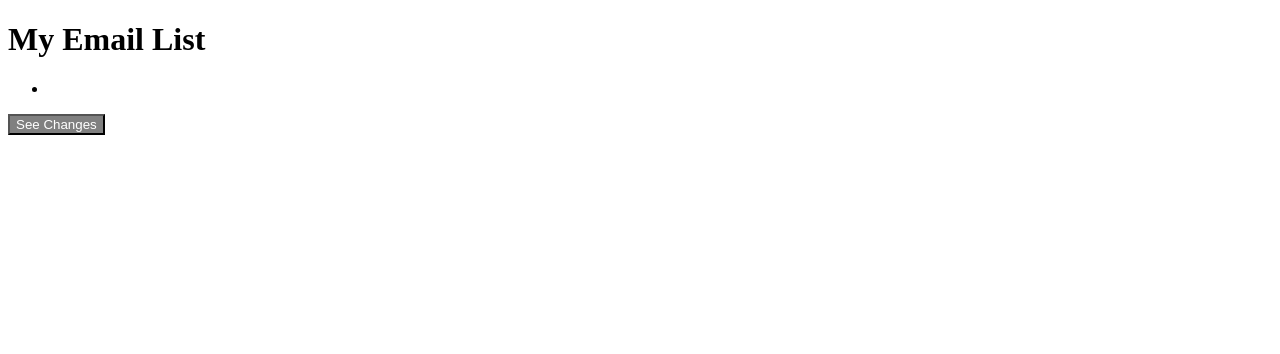
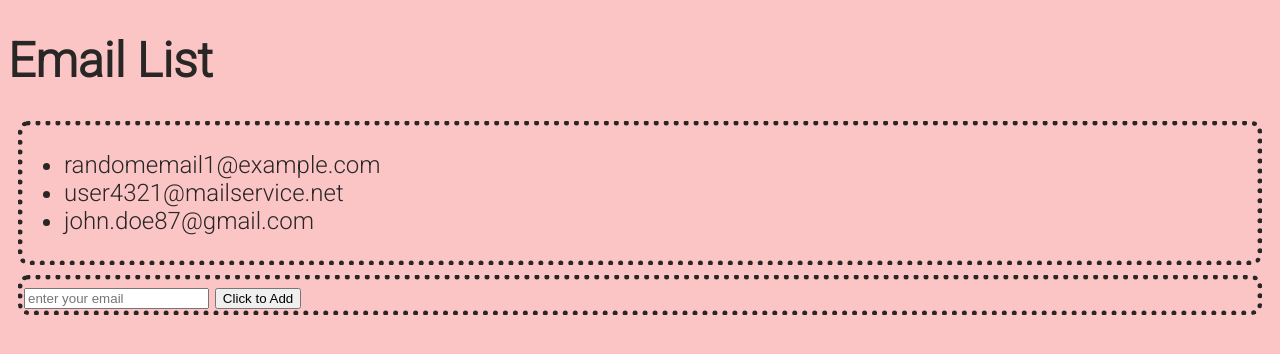
Before and after one commit to marylyn-rogel/mycode, a Flask app: template projects/html_mini_project/templates/html.mini.html in a window 1280 px wide. Shown: the top 354 px of the page. Run offline with Flask 3, Linux system fonts and the light colour scheme; the template is opened without the code that fills it, so the values that code supplies are empty.

Commit message:
network cli modules

```diff
--- /dev/null
+++ b/projects/html_mini_project/static/script.js
@@ -0,0 +1,18 @@
+// script.js
+
+
+document.addEventListener('DOMContentLoaded', function() {
+    const addButton = document.querySelector('#addButton');
+    const inputBox = document.querySelector('#inputBox');
+    const emailList = document.querySelector('#emailList');
+
+    addButton.addEventListener('click', function() {
+        const email = inputBox.value;
+        if (email) {
+            const emailItem = document.createElement('p');
+            emailItem.textContent = email;
+            emailList.appendChild(emailItem);
+            inputBox.value = ''; // Clear the input box
+        }
+    });
+});
--- /dev/null
+++ b/projects/html_mini_project/static/styles.css
@@ -0,0 +1,14 @@
+body {
+background-color: #fcc5c5;
+color: #292626;
+font-size: 24px;
+font-family: 'Roboto', sans-serif;
+}
+
+div
+{
+border: 5px dotted #292626;
+border-radius: 10px;
+margin: 10px;
+padding: 1px;
+}
--- a/projects/html_mini_project/templates/html.mini.html
+++ b/projects/html_mini_project/templates/html.mini.html
@@ -3,18 +3,27 @@
     <head>
         <title>My Webpage</title>
         <script>const refreshPage = () => location.reload()</script>       <!--this is JavaScript code, which can be placed in a <script> tag-->
-    </head>
+    <link rel="stylesheet" type="text/css" href="{{ url_for('static', filename='styles.css') }}">
+
+<script src="{{ url_for('static', filename='script.js') }}"></script>
+
+<link href="https://fonts.googleapis.com/css2?family=Roboto:wght@300&display=swap" rel="stylesheet">
+            </head>
 
         <body>
 
-                <h1>My Email List </h1>
-                <div>
+                <h1>Email List </h1>
+                <div class="emailList" >
                 <ul>
-                <li></li>
-                </li></li>
+                <li>randomemail1@example.com</li>
+                <li>user4321@mailservice.net</li>
+                <li>john.doe87@gmail.com</li>
                 <ul>
                 </div>
 
-<button onclick="refreshPage()" style="color: white; background-color:grey">See Changes</button>    <!--this button fires the function defined above-->
+                <div class="inputDiv">
+                <input class="inputBox" placeholder= "enter your email"></input>
+                <button class="addButton">Click to Add</button>
+                </div>
     </body>
 </html>
```
Also changed, not shown: 3 other files.
